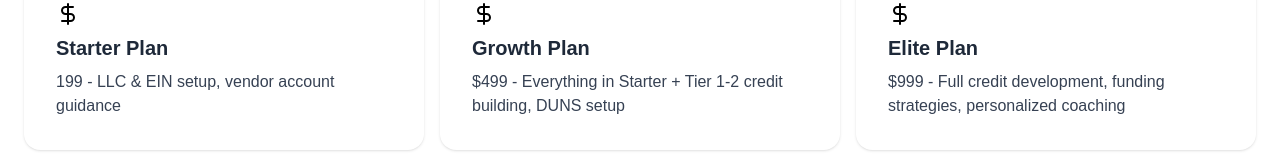
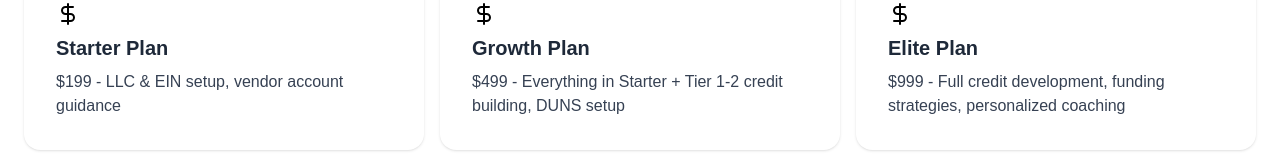
Before and after one commit to Tnovallc/tiernova-agency, a Next.js app: page / in a window 1280 px wide. Shown: the part 438-606 px from the top of the page. Built offline with nearby package versions, Linux system fonts and the light colour scheme.

Commit message:
Add missing dollar sign to Starter Plan price

```diff
--- a/src/app/page.tsx
+++ b/src/app/page.tsx
@@ -46,7 +46,7 @@ export default function HomePage() {
             <CardContent className="p-4 space-y-2">
               <DollarSign className="w-6 h-6 text-black" />
               <h3 className="text-xl font-semibold text-gray-800">Starter Plan</h3>
-              <p className="text-gray-700">199 - LLC &amp; EIN setup, vendor account guidance</p>
+              <p className="text-gray-700">$199 - LLC &amp; EIN setup, vendor account guidance</p>
             </CardContent>
           </Card>
           <Card>
```
